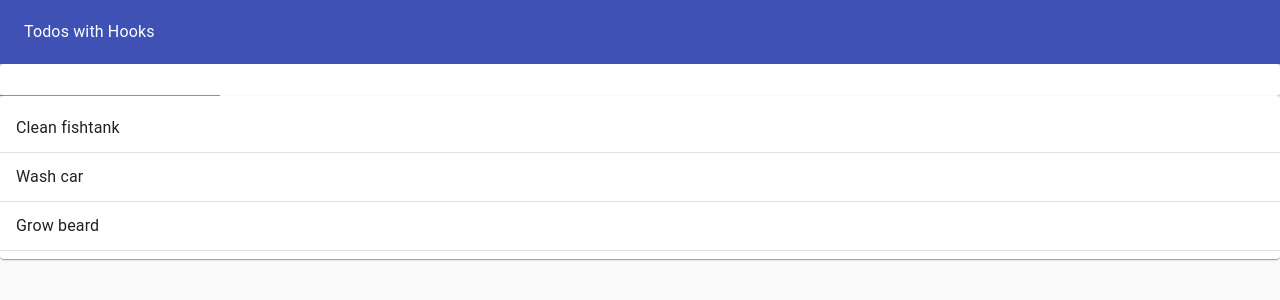
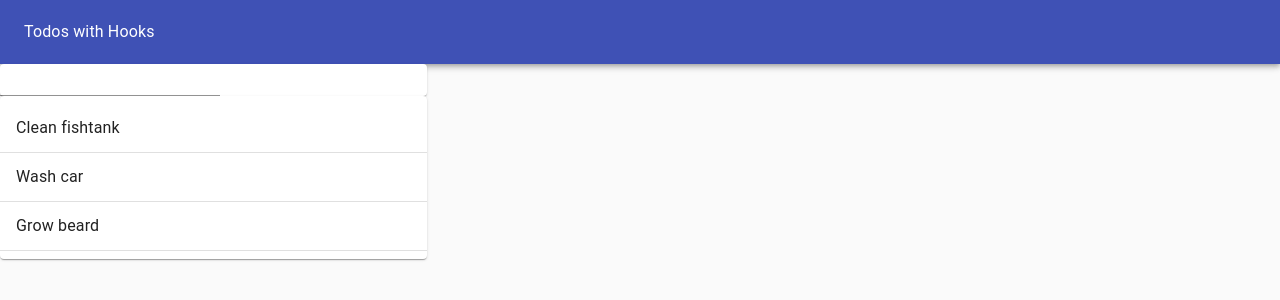
Before and after one commit to super8989/React_hooks_todo, a React (Create React App) app: page / in a window 1280 px wide. Shown: the top 300 px of the page. Built offline with nearby package versions, Linux system fonts and the light colour scheme.

Commit message:
added Grid to TodoForm and TodoList in TodoApp.js

```diff
--- a/src/TodoApp.js
+++ b/src/TodoApp.js
@@ -37,8 +37,12 @@
 					<Typography color='inherit'>Todos with Hooks</Typography>
 				</Toolbar>
 			</AppBar>
-			<TodoForm addTodo={addTodo} />
-			<TodoList todos={todos} />
+			<Grid container>
+				<Grid item xs={11} md={8} lg={4}>
+					<TodoForm addTodo={addTodo} />
+					<TodoList todos={todos} />
+				</Grid>
+			</Grid>
 		</Paper>
 	);
 }
```
